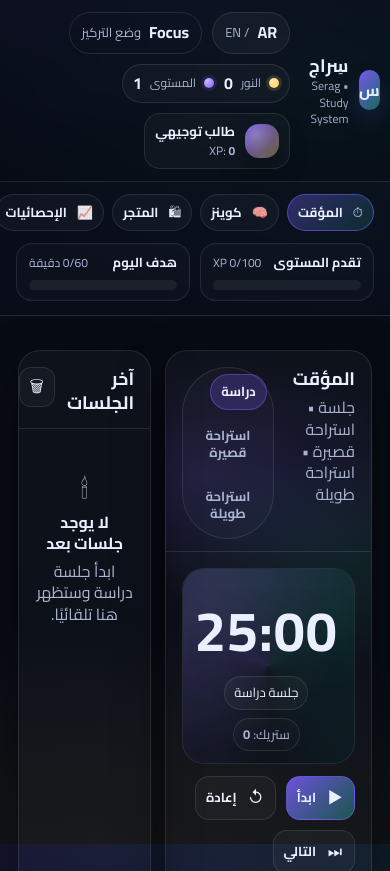
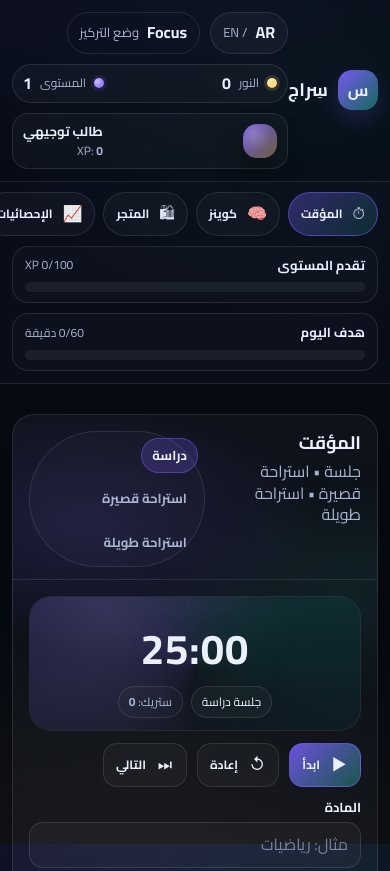
Before and after one commit to okashehserag-dotcom/seragtodo, a plain HTML site: page index.html in a window 390 px wide. Shown: the top 871 px of the page. Drawn offline with Linux system fonts and the light colour scheme.

Commit message:
Update responsive.css

```diff
--- a/responsive.css
+++ b/responsive.css
@@ -1,23 +1,27 @@
-/* responsive.css — تحسينات للجوال */
-
-@media (max-width: 520px){
-  .topbar{padding:12px 10px}
-  .brandName{font-size:16px}
-  .brandTag{display:none}
-  .hud{gap:6px}
-  .pill{padding:7px 9px; font-size:13px}
-
-  .nav{gap:6px; padding:10px}
-  .tab{padding:9px 10px; font-size:13px}
-
-  .timerCircle{width:190px;height:190px}
-  .timerTime{font-size:40px}
-
-  .statsGrid{grid-template-columns:1fr}
-  input, select, .btn{padding:10px}
+/* responsive.css */
+@media (max-width: 980px){
+  .progressRow{ grid-template-columns: 1fr; }
+  .grid{ grid-template-columns: 1fr; }
+  .grid--2{ grid-template-columns: 1fr; }
+  .storeGrid{ grid-template-columns: 1fr; }
 }
 
-@media (max-width: 360px){
-  .timerCircle{width:170px;height:170px}
-  .timerTime{font-size:36px}
+@media (max-width: 720px){
+  .topbar{ padding:12px 12px; }
+  .tabs{ padding:10px 12px 0; }
+  .progressRow{ padding:10px 12px 12px; }
+  .container{ padding:16px 12px 34px; }
+
+  .timerFace__time{ font-size:48px; }
+  .row{ grid-template-columns: 1fr; }
+  .wallet{ width:100%; justify-content:space-between; }
+  .avatarBtn{ width:100%; justify-content:space-between; }
 }
+
+@media (max-width: 420px){
+  .brand__sub{ display:none; }
+  .timerFace__time{ font-size:42px; }
+  .tab__txt{ font-size:12px; }
+  .btn__txt{ font-size:12px; }
+  .modal__panel{ margin: 52px auto 12px; }
+}
```
